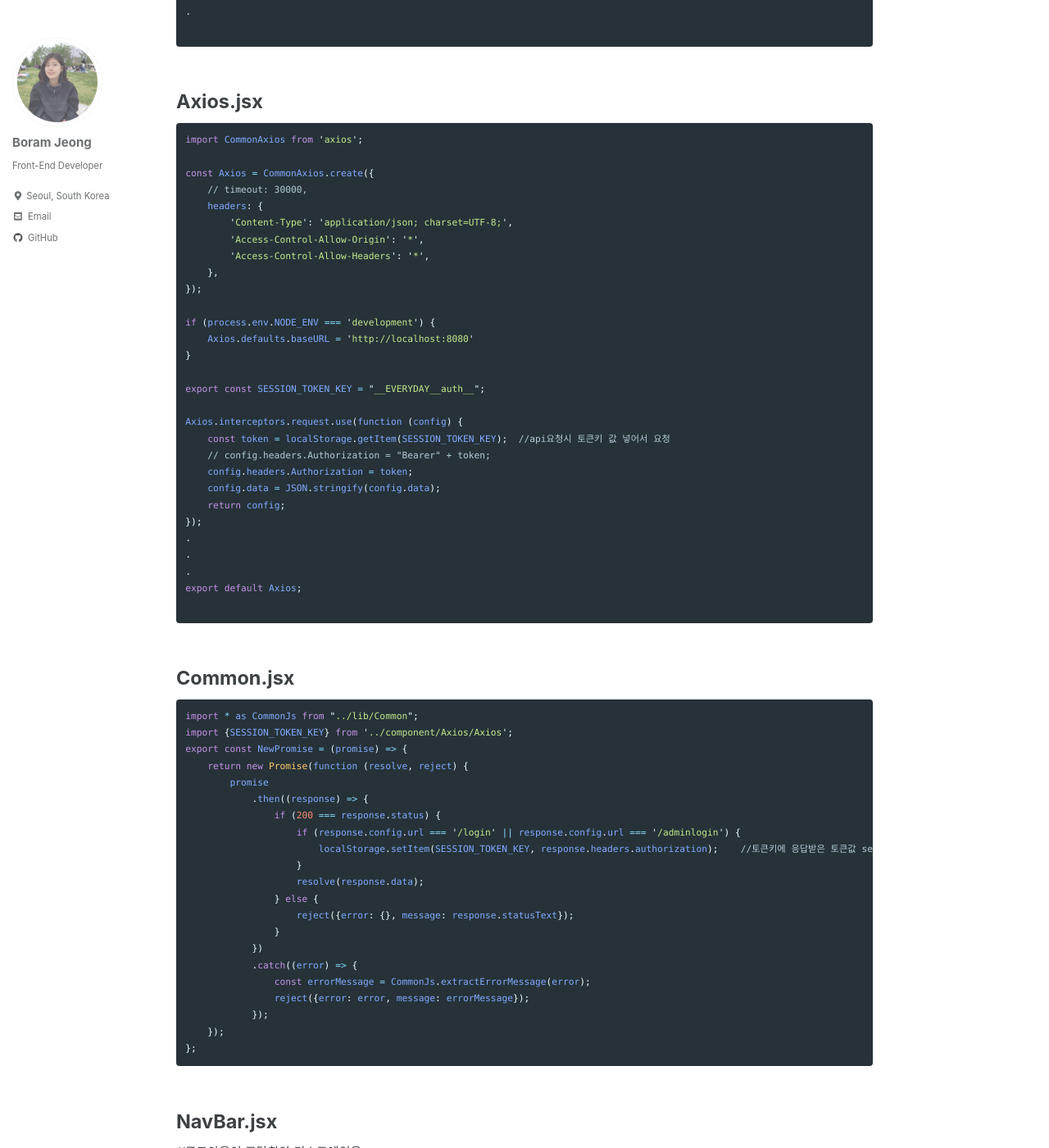
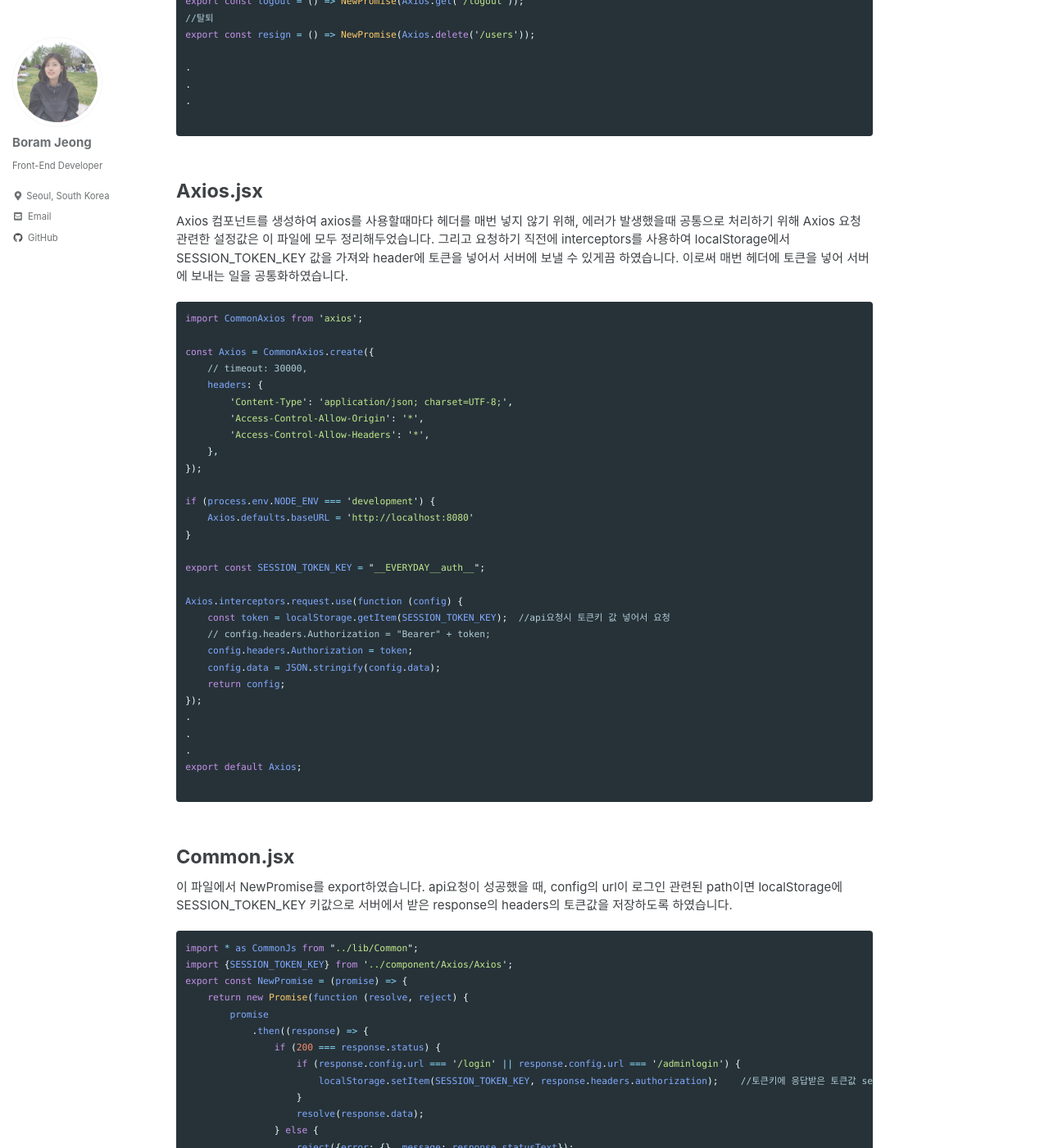
Before and after one commit to bo-ram-jeong/bo-ram-jeong.github.io, a Jekyll site: the page built from _posts/2022-08-15-everyday-project-login.md, in a window 1280 px wide and 1400 px high, scrolled down 3177 px. Shown: the whole window at 82% size. Built offline with Jekyll 4.4.1, drawn with Linux system fonts in a browser that asks for light colours; cached includes are drawn as plain includes; emoji names are drawn with the system emoji font; some of the changed text lies outside the part shown.

Commit message:
Update 2022-08-15-everyday-project-login.md
코드 설명 작성

````diff
--- a/_posts/2022-08-15-everyday-project-login.md
+++ b/_posts/2022-08-15-everyday-project-login.md
@@ -26,10 +26,11 @@ published: true
 - key(index) – 인덱스(index)에 해당하는 키를 받아옴
 - length – 저장된 항목의 개수를 얻음
 
-<br/><br/>이 객체는 Map과 유사하여, setItem/getItem/removeItem을 지원합니다. 하지만 인덱스를 사용해 키에 접근할 수 있다는 점(key(index))에서 차이가 있습니다.
+<br/>이 객체는 Map과 유사하여, setItem/getItem/removeItem을 지원합니다. 하지만 인덱스를 사용해 키에 접근할 수 있다는 점(key(index))에서 차이가 있습니다.
 
-<br/><br/><br/>
+<br/><br/>
 # login.js
+<br/>로그인 버튼을 눌렀을 시, id, pw, type(user or manager), 로그인유지 체크 여부 데이터를 담아 미리 정의해둔 UserAPI를 통해 로그인 api요청을 보냅니다.<br/>
 ```javascript
 import React, { useState } from 'react'
 import './Login.css'
@@ -126,10 +127,10 @@ export default Login
 ```
 <br/>
 # Users.jsx
+<br/>login.jsx에서 바로 Axios 요청을 보내지 않고 Users.jsx에 모두 정의해놓았습니다. 또한 NewPromise 컴포넌트로 한번더 감싸놓았는데 NewPromise의 코드는 아래에 있습니다.<br/>
 ```javascript
 import Axios from "../component/Axios/Axios";
 import { NewPromise } from "../component/Common";
-
 
 //이메일인증
 export const authenticate = (data) => NewPromise(Axios.post('/email-authenticate', data));
@@ -154,6 +155,8 @@ export const resign = () => NewPromise(Axios.delete('/users'));
 <br/>
 
 # Axios.jsx
+Axios 컴포넌트를 생성하여 axios를 사용할때마다 헤더를 매번 넣지 않기 위해, 에러가 발생했을때 공통으로 처리하기 위해 Axios 요청 관련한 설정값은 이 파일에 모두 정리해두었습니다.
+그리고 요청하기 직전에 interceptors를 사용하여 localStorage에서 SESSION_TOKEN_KEY 값을 가져와 header에 토큰을 넣어서 서버에 보낼 수 있게끔 하였습니다. 이로써 매번 헤더에 토큰을 넣어 서버에 보내는 일을 공통화하였습니다.
 ```javascript
 import CommonAxios from 'axios';
 
@@ -188,6 +191,7 @@ export default Axios;
 <br/>
 
 # Common.jsx
+이 파일에서 NewPromise를 export하였습니다. api요청이 성공했을 때, config의 url이 로그인 관련된 path이면 localStorage에 SESSION_TOKEN_KEY 키값으로 서버에서 받은 response의 headers의 토큰값을 저장하도록 하였습니다.
 ```javascript
 import * as CommonJs from "../lib/Common";
 import {SESSION_TOKEN_KEY} from '../component/Axios/Axios';
@@ -212,8 +216,8 @@ export const NewPromise = (promise) => {
 };
 ```
 <br/>
-# NavBar.jsx
-//로그아웃이 모달창안 리스트에있음
+# ModalContainer.jsx
+로그아웃 코드입니다. 로그아웃과 탈퇴하기 모두 localStorage.removeItem()을 통해 토큰값을 지웁니다.
 ```javascript
 const handleListItemClick = (event, idx) => {
         if (Number(idx) === 0) { //내가 쓴 글
@@ -228,7 +232,7 @@ const handleListItemClick = (event, idx) => {
             navigate('/mylikearticle', {state: {headTitle:'좋아요 한 글', typeId: 3}});
             props.handleClose(false);
         }
-        else if (Number(idx) === 3) { //로그아웃
+        else if (Number(idx) === 3) { //로그아웃                                   //인자값으로 받은 idx가 3일 때, 로그아웃 로직 실행
             UserAPI.logout().then(response => {
                 console.log(JSON.stringify(response));
                 localStorage.removeItem(SESSION_TOKEN_KEY);
@@ -242,7 +246,7 @@ const handleListItemClick = (event, idx) => {
                 navigate("/");
             });
         }
-        else if (Number(idx) === 4) { //탈퇴하기
+        else if (Number(idx) === 4) { //탈퇴하기                                    //인자값으로 받은 idx가 4일 때, 탈퇴하기 로직 실행
             UserAPI.resign().then(response => {
                 console.log(JSON.stringify(response));
                 localStorage.removeItem(SESSION_TOKEN_KEY);
@@ -253,12 +257,28 @@ const handleListItemClick = (event, idx) => {
                 Message.error(error.message);
             });
         }
+.
+.
+.
+<List>
+  {myDataList.map(item => (
+    <ListItemButton
+      key={item.text}
+      sx={{ padding: "0.5rem 0rem 0.5rem 0.5rem" }}
+      onClick={(event) => handleListItemClick(event, item.idx)}       //리스트 클릭 시 handleListItemClick 함수 호출
+    >
+      <ListItemIcon>{item.icon}</ListItemIcon>
+      <ListItemText primary={item.text} sx={{ marginLeft: "-1rem" }} />
+    </ListItemButton>
+  ))}
+</List>
+.
+.
+.
+
 ```
 <br/>
-# 코드
-내용
 
-<br/>
 # 어려웠던 점
 아무래도 로그인 정보를 어디에 담을지 어떤 라이브러리를 사용할지 정말 고민이 많았던 것 같습니다.
 <br/>login.jsx 주석된 코드를 보시면 짐작하셨듯이 처음엔 상태 관리 라이브러리인 Redux를 이용하여 로그인을 구현하였습니다.
````
